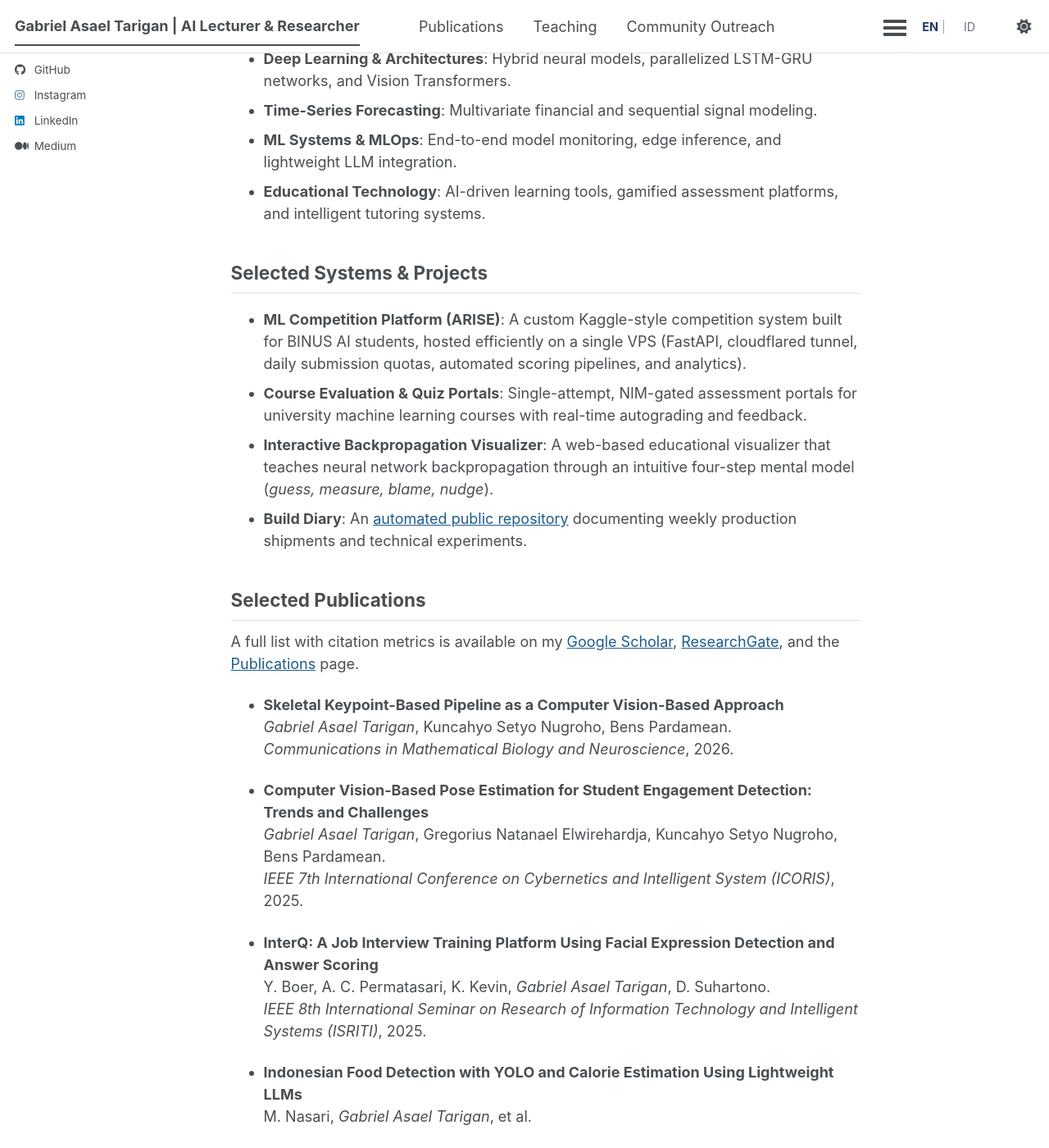
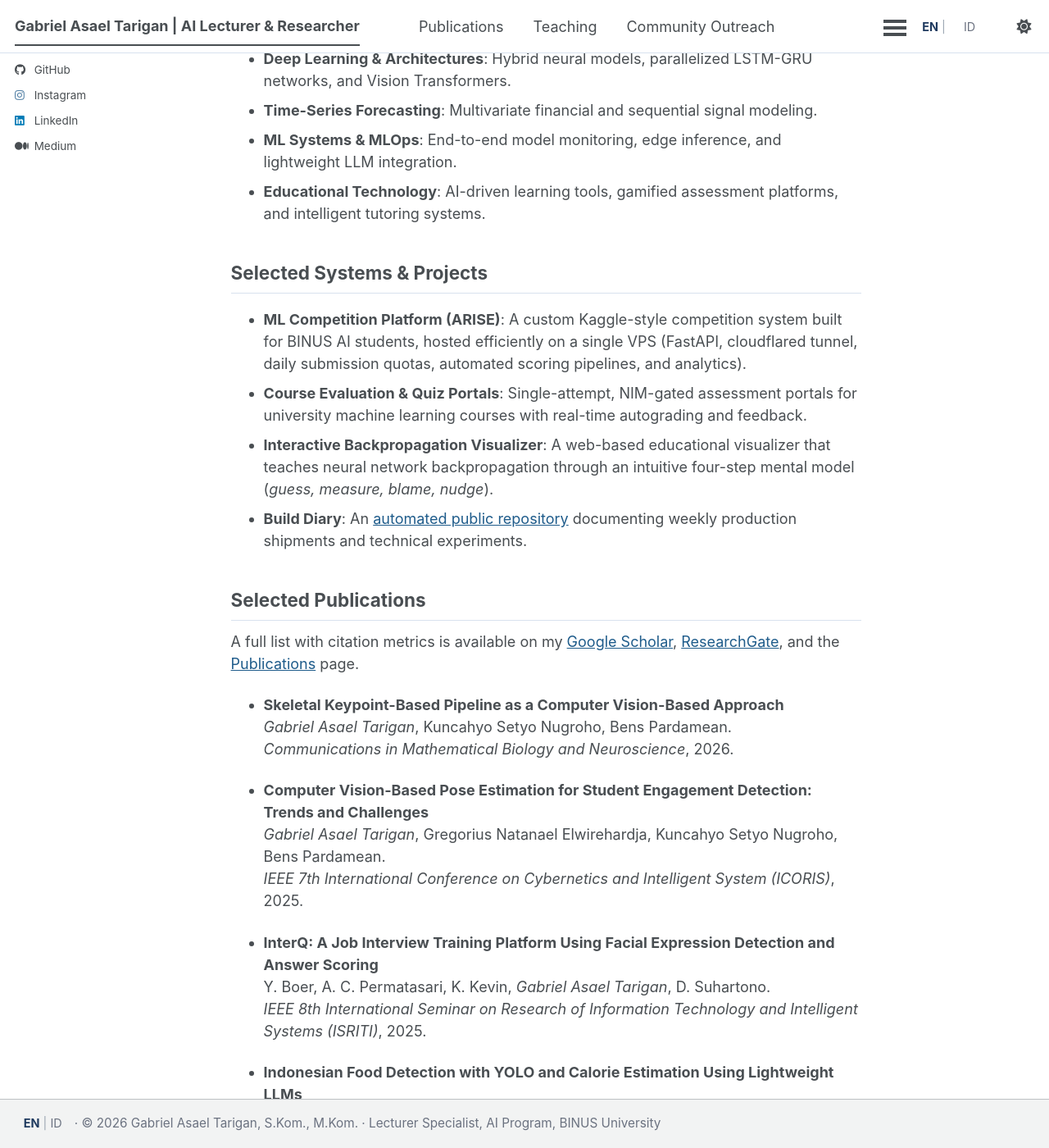
Before and after one commit to asaeltarigan/asaeltarigan.github.io, a Jekyll site: the page built from _pages/about.md, in a window 1280 px wide and 1400 px high, scrolled down 580 px. Shown: the whole window at 82% size. Built offline with Jekyll 4.4.1, drawn with Linux system fonts in a browser that asks for light colours; a style sheet for code colours, icons or effects is not loaded.

Commit message:
Restore pinned footer (theme default) + body bottom padding so last content clears it

```diff
--- a/_includes/head.html
+++ b/_includes/head.html
@@ -71,4 +71,4 @@
 
 <!-- For all browsers -->
 <link rel="stylesheet" href="{{ base_path }}/assets/css/main.css">
-<link rel="stylesheet" href="{{ base_path }}/assets/css/custom.css?v=24">
+<link rel="stylesheet" href="{{ base_path }}/assets/css/custom.css?v=25">
--- a/assets/css/custom.css
+++ b/assets/css/custom.css
@@ -99,18 +99,19 @@ html[data-theme="dark"] .author__bio {
   font-size: 0.85em;
 }
 
-/* Content must clear the theme's pinned (.page__footer position:fixed) footer.
-   Instead of a fixed overlay footer that covers the last row on short pages,
-   keep the footer in normal flow on desktop (the theme already does this on
-   mobile: .page__footer position:relative under 768px). A static footer sits
-   below the content and can never overlap cards/links. */
+/* Footer stays pinned to the bottom of the screen (position:fixed, theme default on
+   desktop; the theme keeps it position:relative on mobile). A pinned footer always
+   covers the bottom ~60px band of the viewport, so the LAST row of content would sit
+   permanently behind it at full scroll. Give the page bottom padding equal to the
+   footer height (+ breathing room) so the final content can always be scrolled clear
+   of the fixed footer. */
 @media (min-width: 769px) {
   .page__footer {
-    position: static;
-    float: none;
-    margin-top: 2em;
+    position: fixed;
+    bottom: 0;
+    width: 100%;
   }
-  #main { padding-bottom: 2em; }
+  body { padding-bottom: 4em; }
 }
 
 /* ---------- Blog list cards with thumbnails ---------- */
```
